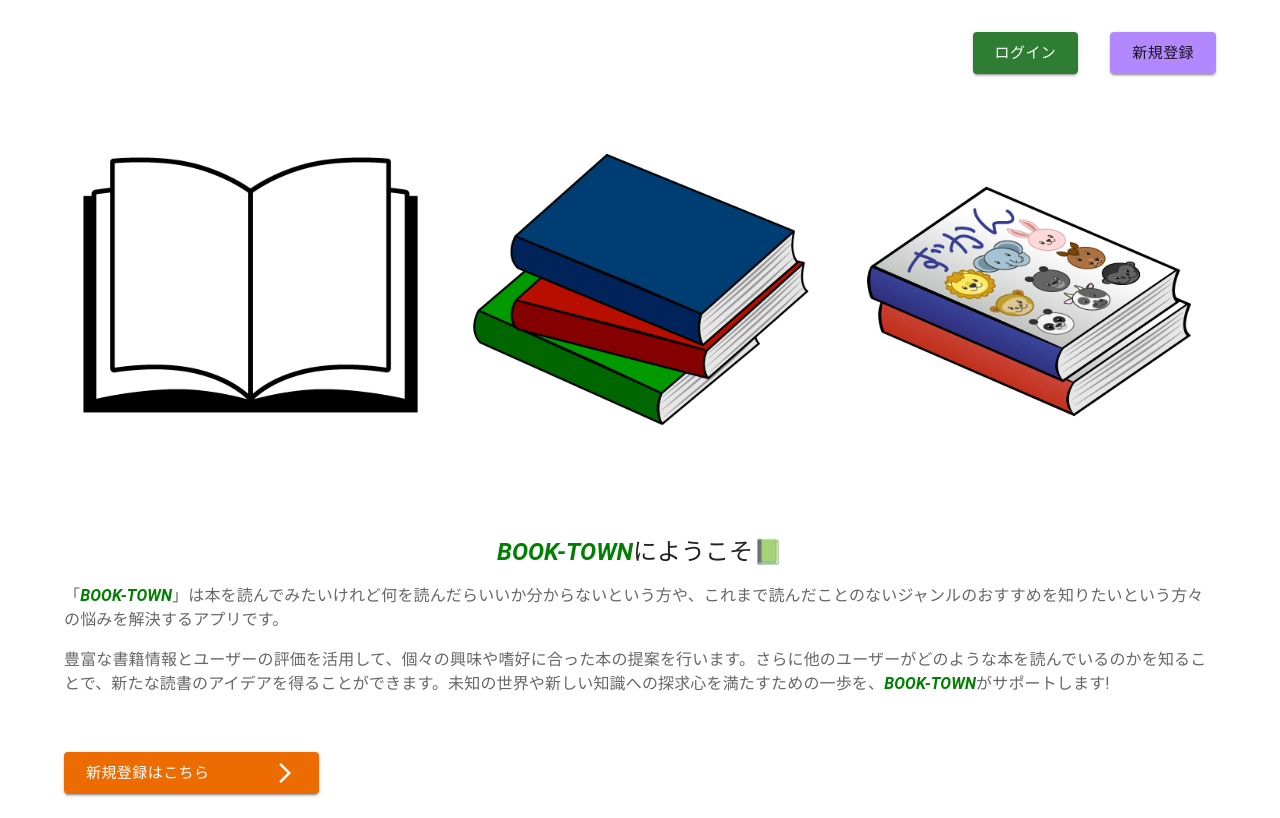
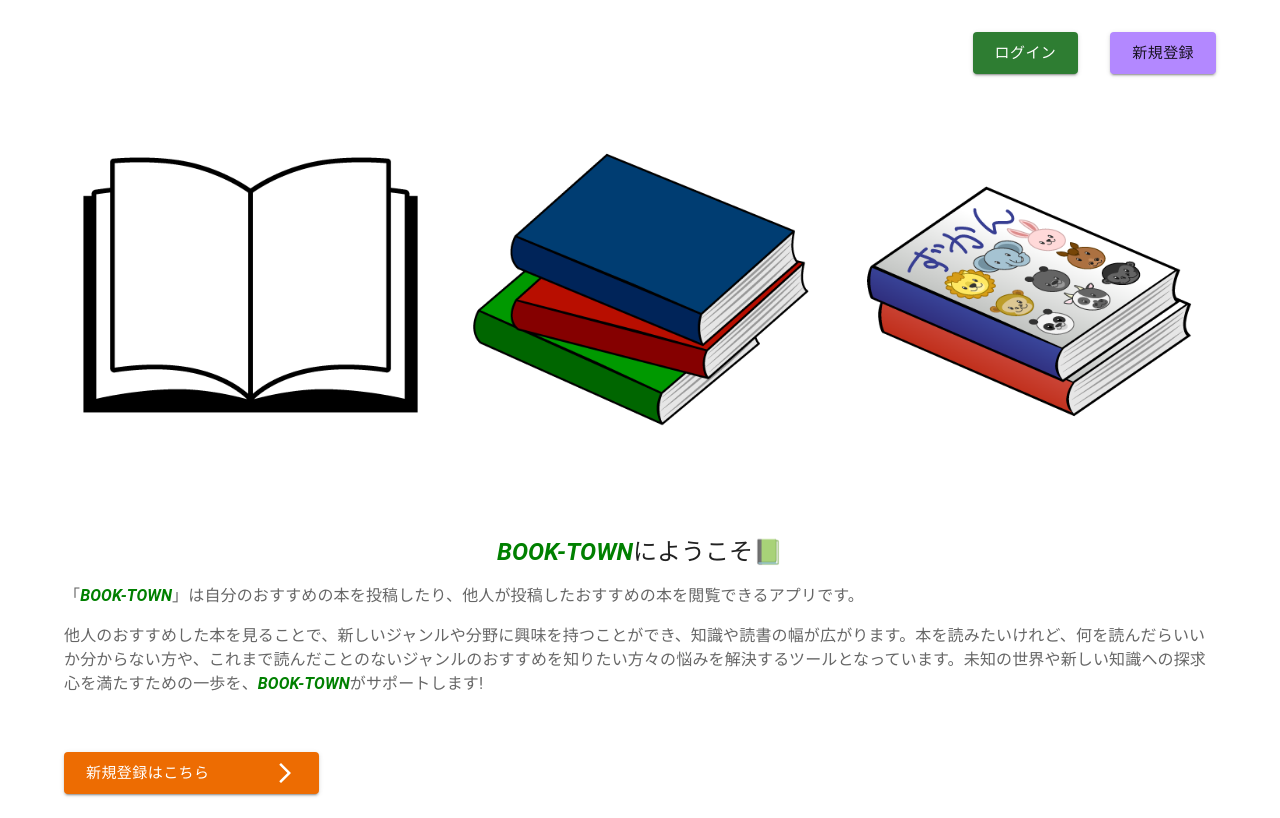
Before and after one commit to Shigegenobu/book-town, a Next.js app: page / in a window 1280 px wide. Built offline with nearby package versions, Linux system fonts and the light colour scheme; no server answers.

Commit message:
fix:アプリの説明内容の修正

```diff
--- a/app/page.tsx
+++ b/app/page.tsx
@@ -9,16 +9,6 @@ export default function Home() {
     <>
       <Container>
         <Grid container justifyContent="right" spacing={2} mt={2}>
-          {/* <Grid item>
-            <Typography
-              variant="h3"
-              fontStyle="italic"
-              color="green"
-              sx={{ whiteSpace: 'nowrap', textAlign: 'center' }}
-            >
-              📖BOOK-TOWN📖
-            </Typography>
-          </Grid> */}
           <Grid item>
             <Link href="./signin/">
               <Button size="large" variant="contained" color="success" sx={{ mr: 2, mb: 3 }}>
@@ -80,10 +70,10 @@ export default function Home() {
               <Box component="span" fontStyle="italic" color="green" fontWeight="bold">
                 BOOK-TOWN
               </Box>
-              」は本を読んでみたいけれど何を読んだらいいか分からないという方や、これまで読んだことのないジャンルのおすすめを知りたいという方々の悩みを解決するアプリです。
+              」は自分のおすすめの本を投稿したり、他人が投稿したおすすめの本を閲覧できるアプリです。
             </Typography>
             <Typography variant="body1" color="text.secondary" sx={{ my: 2 }}>
-              豊富な書籍情報とユーザーの評価を活用して、個々の興味や嗜好に合った本の提案を行います。さらに他のユーザーがどのような本を読んでいるのかを知ることで、新たな読書のアイデアを得ることができます。未知の世界や新しい知識への探求心を満たすための一歩を、
+              他人のおすすめした本を見ることで、新しいジャンルや分野に興味を持つことができ、知識や読書の幅が広がります。本を読みたいけれど、何を読んだらいいか分からない方や、これまで読んだことのないジャンルのおすすめを知りたい方々の悩みを解決するツールとなっています。未知の世界や新しい知識への探求心を満たすための一歩を、
               <Box component="span" fontStyle="italic" color="green" fontWeight="bold">
                 BOOK-TOWN
               </Box>
```
Also changed, not shown: 1 other file (tests, documents, lock files or other folders).
